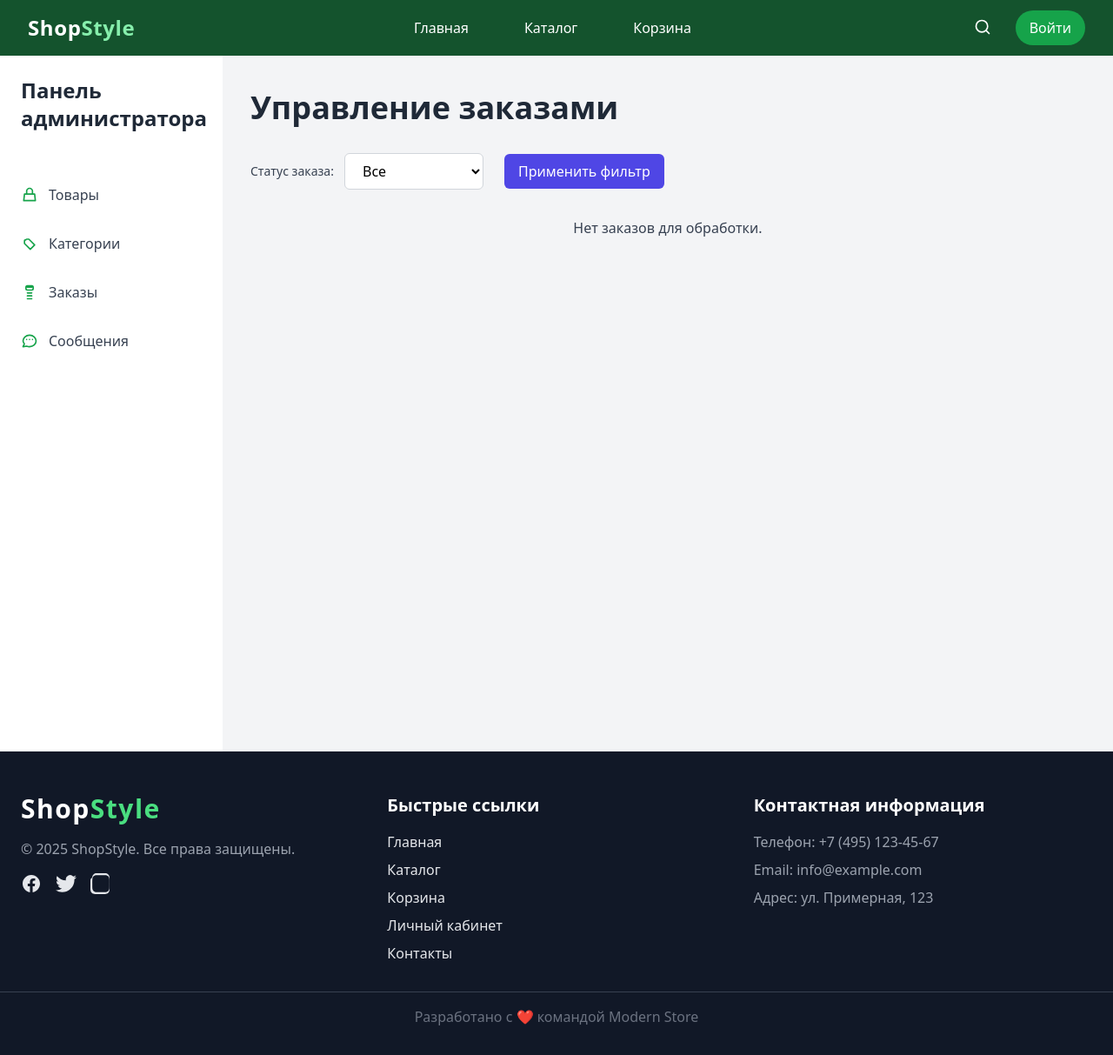
After one commit to MasterArcanum/inet_mag, a Flask app: template templates/admin_orders.html in a window 1280 px wide. The commit adds this page. Shown: the whole page at 87% size. Run offline with Flask 3, Linux system fonts and the light colour scheme; the template is opened without the code that fills it, so the values that code supplies are empty; some libraries are stand-ins or nearby versions.

Commit message:
Вроде все

```diff
--- a/main.py
+++ b/main.py
@@ -114,7 +114,15 @@ class Order(db.Model):
     id = db.Column(db.Integer, primary_key=True)
     user_id = db.Column(db.Integer, db.ForeignKey('users.id'), nullable=False)
     order_date = db.Column(db.DateTime, default=datetime.utcnow)
-    status = db.Column(db.String(50), default='pending')
+    status = db.Column(db.String(50), default='pending')  # Статус заказа: pending, completed, canceled
+    phone = db.Column(db.String(20))
+    city = db.Column(db.String(100))
+    street = db.Column(db.String(255))
+    house = db.Column(db.String(50))
+    apartment = db.Column(db.String(50))
+    private_house = db.Column(db.Boolean, default=False, nullable=False)
+
+    user = db.relationship('User', backref=db.backref('orders', lazy='dynamic'))
 
 class OrderItem(db.Model):
     __tablename__ = 'order_items'
@@ -122,6 +130,7 @@ class OrderItem(db.Model):
     order_id = db.Column(db.Integer, db.ForeignKey('orders.id'), nullable=False)
     product_id = db.Column(db.Integer, db.ForeignKey('products.id'), nullable=False)
     quantity = db.Column(db.Integer, nullable=False, default=1)
+    product = db.relationship('Product')
 
 
 
@@ -399,16 +408,95 @@ def delete_category(category_id):
     return redirect(url_for('manage_categories'))
 
 
+# @app.route('/admin/orders')
+# def manage_orders():
+#     if 'user_id' not in session:
+#         flash('Пожалуйста, войдите в систему.', 'error')
+#         return redirect(url_for('login'))
+#
+#     user = User.query.get(session['user_id'])
+#     if not (user and user.is_admin):
+#         flash('У вас нет прав доступа.', 'error')
+#         return redirect(url_for('shop_home'))
+#
+#     # Получаем заказы с полными данными о пользователе
+#     orders = db.session.query(
+#         Order.id, Order.order_date, Order.status,
+#         User.username, User.full_name, User.phone,
+#         User.city, User.street, User.house, User.apartment, User.private_house
+#     ).join(User, User.id == Order.user_id).all()
+#
+#     return render_template('admin_orders.html', orders=orders)
 @app.route('/admin/orders')
 def manage_orders():
     if 'user_id' not in session:
         flash('Пожалуйста, войдите в систему.', 'error')
         return redirect(url_for('login'))
+
     user = User.query.get(session['user_id'])
     if not (user and user.is_admin):
         flash('У вас нет прав доступа.', 'error')
         return redirect(url_for('shop_home'))
-    return "Страница управления заказами (заглушка)"
+
+    # Получаем заказы с полными данными о пользователе
+    orders_data = db.session.query(
+        Order.id, Order.order_date, Order.status,
+        User.username, User.full_name, User.phone,
+        User.city, User.street, User.house, User.apartment, User.private_house
+    ).join(User, User.id == Order.user_id).all()
+
+    # Для каждого заказа получаем товары и их цену
+    order_items_data = {}
+    for order in orders_data:
+        order_items = db.session.query(
+            OrderItem, Product.name, Product.price, OrderItem.quantity
+        ).join(Product, Product.id == OrderItem.product_id).filter(OrderItem.order_id == order[0]).all()
+
+        # Подсчитаем общую цену для этого заказа
+        total_price = sum(item[2] * item[3] for item in order_items)
+        order_items_data[order[0]] = {
+            'items': order_items,
+            'total_price': total_price
+        }
+
+    return render_template('admin_orders.html', orders=orders_data, order_items_data=order_items_data)
+
+
+@app.route('/admin/orders/cancel/<int:order_id>', methods=['POST'])
+def cancel_order(order_id):
+    order = Order.query.get_or_404(order_id)
+
+    order.status = 'canceled'
+    db.session.commit()
+    flash('Заказ отменен', 'info')
+    return redirect(url_for('manage_orders'))
+
+
+@app.route('/admin/orders/complete/<int:order_id>', methods=['POST'])
+def complete_order(order_id):
+    # Получаем заказ и связанные с ним данные о пользователе
+    order = db.session.query(
+        Order.id, Order.order_date, Order.status,
+        User.username, User.full_name, User.phone,
+        User.city, User.street, User.house, User.apartment, User.private_house
+    ).join(User, User.id == Order.user_id).filter(Order.id == order_id).first()
+
+    if not order:
+        flash('Заказ не найден.', 'error')
+        return redirect(url_for('manage_orders'))
+
+    # Проверяем, если заказ в статусе "Ожидает"
+    if order.status == 'pending':
+        # Обновляем статус заказа
+        db.session.query(Order).filter(Order.id == order_id).update({'status': 'completed'})
+        db.session.commit()
+        flash('Заказ завершён', 'success')
+    else:
+        flash('Невозможно завершить заказ, так как его статус уже изменен.', 'error')
+
+    return redirect(url_for('manage_orders'))
+
+
 
 
 
--- /dev/null
+++ b/templates/admin_orders.html
@@ -0,0 +1,147 @@
+{% extends "layout.html" %}
+
+{% block title %}Управление заказами{% endblock %}
+
+{% block content %}
+<div class="flex min-h-screen">
+    <!-- Сайдбар -->
+    <aside class="w-64 bg-white shadow-lg">
+        <div class="p-6">
+            <h2 class="text-2xl font-bold text-gray-800">Панель администратора</h2>
+        </div>
+        <nav class="mt-6">
+            <ul>
+                <li class="mb-2">
+                    <a href="{{ url_for('manage_products') }}" class="flex items-center px-6 py-3 text-gray-700 hover:bg-gray-200 transition-colors rounded-lg">
+                        <svg xmlns="http://www.w3.org/2000/svg" class="h-5 w-5 mr-3 text-green-600" fill="none" viewBox="0 0 24 24" stroke="currentColor">
+                            <path stroke-linecap="round" stroke-linejoin="round" stroke-width="2" d="M16 11V7a4 4 0 00-8 0v4M5 11h14l1 9H4l1-9z" />
+                        </svg>
+                        <span class="font-medium">Товары</span>
+                    </a>
+                </li>
+                <li class="mb-2">
+                    <a href="{{ url_for('manage_categories') }}" class="flex items-center px-6 py-3 text-gray-700 hover:bg-gray-200 transition-colors rounded-lg">
+                        <svg xmlns="http://www.w3.org/2000/svg" class="h-5 w-5 mr-3 text-green-600" fill="none" viewBox="0 0 24 24" stroke="currentColor">
+                            <path stroke-linecap="round" stroke-linejoin="round" stroke-width="2" d="M7 7a1 1 0 011-1h3l8 8-6 6-8-8V8a1 1 0 011-1z" />
+                        </svg>
+                        <span class="font-medium">Категории</span>
+                    </a>
+                </li>
+                <li class="mb-2">
+                    <a href="{{ url_for('manage_orders') }}" class="flex items-center px-6 py-3 text-gray-700 hover:bg-gray-200 transition-colors rounded-lg">
+                        <svg xmlns="http://www.w3.org/2000/svg" class="h-5 w-5 mr-3 text-green-600" fill="none" viewBox="0 0 24 24" stroke="currentColor">
+                            <path stroke-linecap="round" stroke-linejoin="round" stroke-width="2" d="M9 5h6M9 3h6a2 2 0 012 2v2a2 2 0 01-2 2H9a2 2 0 01-2-2V5a2 2 0 012-2z M9 13h6m-6 4h6m-6 4h6" />
+                        </svg>
+                        <span class="font-medium">Заказы</span>
+                    </a>
+                </li>
+                <li class="mb-2">
+                    <a href="{{ url_for('admin_messages') }}" class="flex items-center px-6 py-3 text-gray-700 hover:bg-gray-200 transition-colors rounded-lg">
+                        <svg xmlns="http://www.w3.org/2000/svg" class="h-5 w-5 mr-3 text-green-600" fill="none" viewBox="0 0 24 24" stroke="currentColor">
+                            <path stroke-linecap="round" stroke-linejoin="round" stroke-width="2" d="M8 10h.01M12 10h.01M16 10h.01M21 12c0 4.418-4.03 8-9 8a9.863 9.863 0 01-4-.8L3 20l1.8-4A7.968 7.968 0 013 12c0-4.418 4.03-8 9-8s9 3.582 9 8z" />
+                        </svg>
+                        <span class="font-medium">Сообщения</span>
+                    </a>
+                </li>
+            </ul>
+        </nav>
+    </aside>
+
+    <!-- Основной контент -->
+    <div class="flex-1 bg-gray-100 py-10">
+        <div class="max-w-7xl mx-auto px-4 sm:px-6 lg:px-8 space-y-8">
+            <h1 class="text-4xl font-semibold text-gray-800">Управление заказами</h1>
+
+            <!-- Фильтры -->
+            <div class="flex flex-col sm:flex-row sm:space-x-6 mb-6 items-center">
+                <div class="flex items-center space-x-3">
+                    <label for="status_filter" class="text-sm font-medium text-gray-700">Статус заказа:</label>
+                    <select id="status_filter" class="px-4 py-2 rounded-md border border-gray-300 focus:outline-none focus:ring-2 focus:ring-blue-500 w-40 bg-white">
+                        <option value="">Все</option>
+                        <option value="pending">Ожидает</option>
+                        <option value="completed">Завершён</option>
+                        <option value="canceled">Отменён</option>
+                    </select>
+                </div>
+                <button id="apply_filter" class="mt-3 sm:mt-0 bg-indigo-600 text-white px-4 py-2 rounded-md hover:bg-indigo-700 transition-all duration-300">
+                    Применить фильтр
+                </button>
+            </div>
+
+            <!-- Таблица заказов -->
+            {% if orders %}
+                <div class="overflow-x-auto bg-white shadow-lg rounded-lg p-6">
+                    <table class="min-w-full text-center table-auto">
+                        <thead class="bg-teal-100">
+                            <tr>
+                                <th class="px-6 py-3 text-sm font-semibold text-gray-700">ID заказа</th>
+                                <th class="px-6 py-3 text-sm font-semibold text-gray-700">Пользователь</th>
+                                <th class="px-6 py-3 text-sm font-semibold text-gray-700">Контакты</th>
+                                <th class="px-6 py-3 text-sm font-semibold text-gray-700">Товары</th>
+                                <th class="px-6 py-3 text-sm font-semibold text-gray-700">Цена</th>
+                                <th class="px-6 py-3 text-sm font-semibold text-gray-700">Статус</th>
+                                <th class="px-6 py-3 text-sm font-semibold text-gray-700">Действия</th>
+                            </tr>
+                        </thead>
+                        <tbody id="orders_table">
+                            {% for order in orders %}
+                                <tr class="order_row bg-gray-50 hover:bg-gray-100 transition-all duration-300" data-status="{{ order[2] }}">
+                                    <td class="px-6 py-4 text-sm text-gray-900">{{ order[0] }}</td>
+                                    <td class="px-6 py-4 text-sm text-gray-900">{{ order[3] }}</td>
+                                    <td class="px-6 py-4 text-sm text-gray-900">
+                                        {{ order[5] }}<br>{{ order[6] }}, {{ order[7] }} {{ order[8] }} {{ order[9] }}
+                                    </td>
+                                    <td class="px-6 py-4 text-sm text-gray-900">
+                                       {% for item in order_items_data[order[0]]['items'] %}
+                                            {{ item[1] }} - {{ item[3] }}<br>
+                                        {% endfor %}
+                                    </td>
+                                    <td class="px-6 py-4 text-sm text-gray-900">
+                                        ₽{{ '%.2f'|format(order_items_data[order[0]].total_price) }}
+                                    </td>
+                                    <td class="px-6 py-4 text-sm text-gray-900">
+                                        {% if order[2] == 'pending' %}Ожидает{% elif order[2] == 'completed' %}Завершён{% else %}Отменён{% endif %}
+                                    </td>
+                                    <td class="px-6 py-4 text-sm text-gray-900 space-x-2">
+                                        {% if order[2] == 'pending' %}
+                                            <form action="{{ url_for('cancel_order', order_id=order[0]) }}" method="post" class="inline">
+                                                <button type="submit" class="bg-red-600 text-white px-4 py-2 rounded-md hover:bg-red-700 transition-colors duration-300">
+                                                    Отменить
+                                                </button>
+                                            </form>
+                                            <form action="{{ url_for('complete_order', order_id=order[0]) }}" method="post" class="inline">
+                                                <button type="submit" class="bg-green-600 text-white px-4 py-2 rounded-md hover:bg-green-700 transition-colors duration-300">
+                                                    Отработан
+                                                </button>
+                                            </form>
+                                        {% endif %}
+                                    </td>
+                                </tr>
+                            {% endfor %}
+                        </tbody>
+                    </table>
+                </div>
+            {% else %}
+                <p class="text-gray-700 text-center">Нет заказов для обработки.</p>
+            {% endif %}
+        </div>
+    </div>
+</div>
+
+<script>
+    document.getElementById('status_filter').addEventListener('change', function() {
+        var filterValue = this.value.toLowerCase();
+        var rows = document.querySelectorAll('.order_row');
+
+        rows.forEach(function(row) {
+            var orderStatus = row.getAttribute('data-status').toLowerCase();
+            if (filterValue === '' || orderStatus === filterValue) {
+                row.style.display = '';
+            } else {
+                row.style.display = 'none';
+            }
+        });
+    });
+</script>
+
+{% endblock %}
--- a/templates/navbar.html
+++ b/templates/navbar.html
@@ -79,7 +79,7 @@
                class="absolute right-0 mt-2 w-48 bg-white text-gray-800 rounded-lg shadow-lg py-1">
             <a href="{{ url_for('profile') }}" class="block px-4 py-2 hover:bg-green-100">Профиль</a>
             {% if user.is_admin %}
-            <a href="{{ url_for('admin_panel') }}" class="block px-4 py-2 hover:bg-green-100">Админка</a>
+            <a href="{{ url_for('admin_panel') }}" class="block px-4 py-2 hover:bg-green-100">Панель администратора</a>
             {% endif %}
             <a href="{{ url_for('logout') }}" class="block px-4 py-2 hover:bg-green-100">Выйти</a>
           </div>
--- a/templates/shop.html
+++ b/templates/shop.html
@@ -9,7 +9,7 @@
     <div class="container mx-auto text-center text-white relative z-10 py-32">
         <h1 class="text-4xl font-bold mb-6">ShopStyle - Стильная мебель для вашего дома</h1>
         <p class="text-lg mb-8">Дизайн, который создаёт уют в вашем доме. Найдите идеальную мебель с доставкой на дом.</p>
-        <a href="{{ url_for('shop_home') }}" class="bg-green-800 py-2 px-6 text-white rounded-full text-lg hover:bg-green-700 transition">Начать покупки</a>
+        <a href="{{ url_for('catalog') }}" class="bg-green-800 py-2 px-6 text-white rounded-full text-lg hover:bg-green-700 transition">Начать покупки</a>
     </div>
 </div>
 
```
